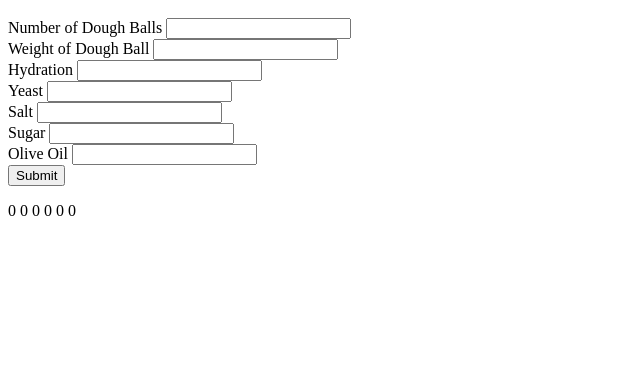
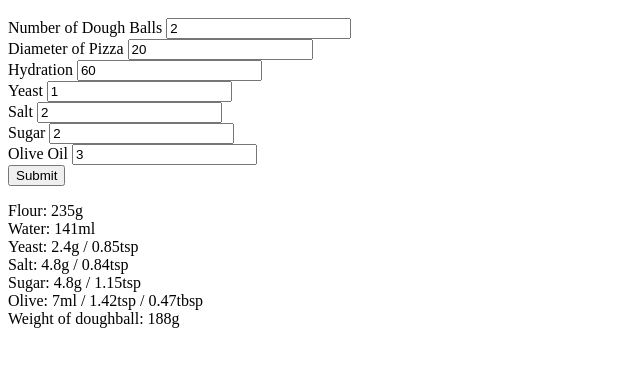
Before and after one commit to SahajJain01/pizza-calc, a website: page index.html in a window 1280 px wide. Both pictures are taken after a click on the button "Submit". Shown: the part 48-414 px from the top of the page, without its empty margins (0-640 px from the left). Drawn offline with Linux system fonts and the light colour scheme.

Commit message:
1 file modified

```diff
--- a/index.html
+++ b/index.html
@@ -1,7 +1,6 @@
-<div id="app"></div>
 <h1>Pizza Calculator</h1>
 Number of Dough Balls <input type="number" id="qty"></input></br>
-Weight of Dough Ball <input type="number" id="weight"></input></br>
+Diameter of Pizza <input type="number" id="dia"></input></br>
 Hydration <input type="number" id="hydration"></input></br>
 Yeast <input type="number" id="yeast"></input></br>
 Salt <input type="number" id="salt"></input></br>
@@ -11,9 +10,19 @@ Olive Oil <input type="number" id="olive"></input></br>
 <p id="results"></p>
 
 <script>
+  document.getElementById('qty').value = 2;
+  document.getElementById('dia').value = 20;
+  document.getElementById('hydration').value = 60;
+  document.getElementById('yeast').value = 1;
+  document.getElementById('salt').value = 2;
+  document.getElementById('sugar').value = 2;
+  document.getElementById('olive').value = 3;
+
+
   function calculate() {
     var qty = document.getElementById('qty').value;
-    var weight = document.getElementById('weight').value;
+    var dia = document.getElementById('dia').value;
+    var weight = Math.round(4.017908525*Math.pow(10,-5)*Math.pow(dia,5) - 6.721341349*Math.pow(10,-3)*Math.pow(dia,4) + 0.431223152*Math.pow(dia,3) - 13.09562775*Math.pow(dia,2) + 194.6689912*dia - 970.1543255);
     var hydration = document.getElementById('hydration').value/100;
     var yeast = document.getElementById('yeast').value/100;
     var salt = document.getElementById('salt').value/100;
@@ -30,7 +39,7 @@ Olive Oil <input type="number" id="olive"></input></br>
     sugar = Math.round((flour*sugar)*5)/5;
     olive = Math.round((flour*olive)*5)/5;
 
-    document.getElementById('results').innerHTML = flour + ' ' + water + ' ' + yeast + ' ' + salt + ' ' + sugar + ' ' + olive;
+    document.getElementById('results').innerHTML = 'Flour: ' + flour + 'g</br>Water: ' + water + 'ml</br>Yeast: ' + yeast + 'g / ' +(yeast/2.83).toFixed(2) + 'tsp</br>Salt: ' + salt + 'g / ' +(salt/5.69).toFixed(2) + 'tsp</br>Sugar: ' + sugar + 'g / ' + (sugar/4.167).toFixed(2) + 'tsp</br>Olive: ' + olive + 'ml / ' + (olive/4.929).toFixed(2) + 'tsp / ' + (olive/14.7868).toFixed(2) + 'tbsp</br>Weight of doughball: ' + weight + 'g';
 
     console.log()
   }
```
